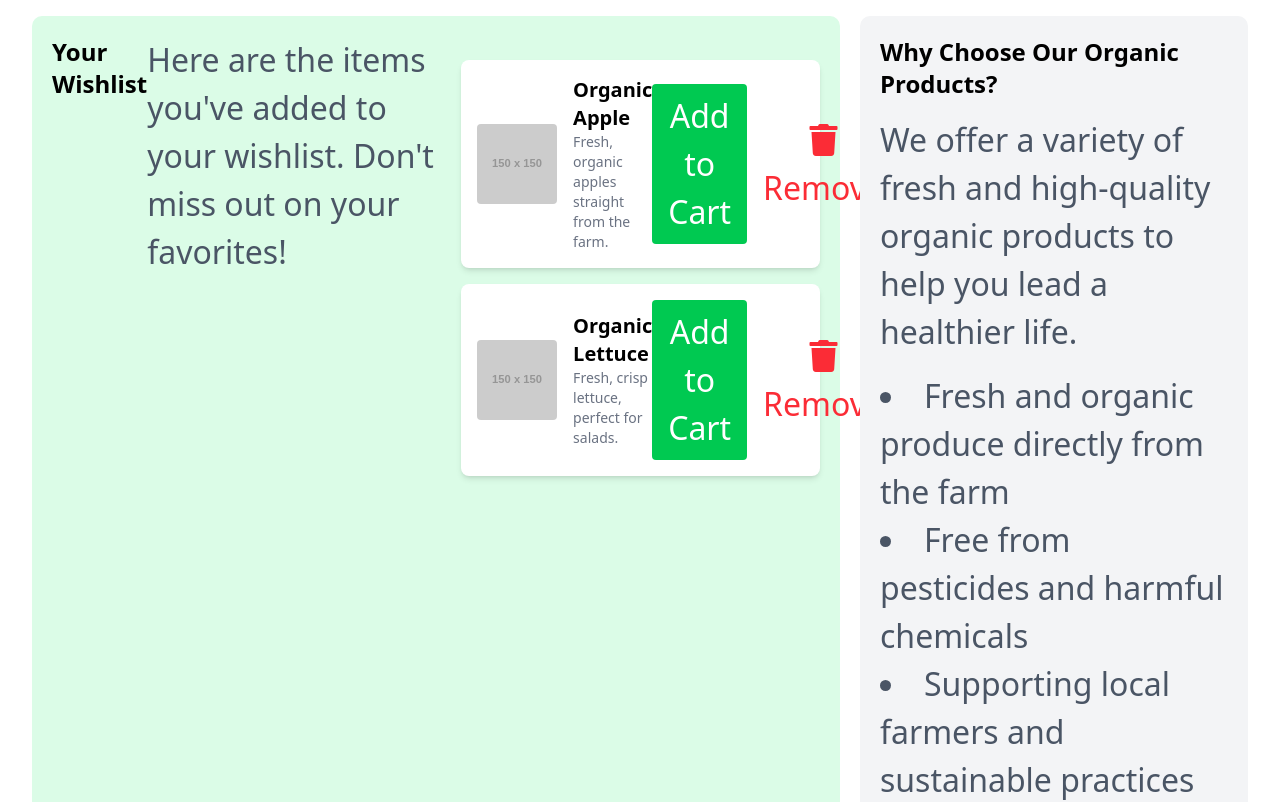
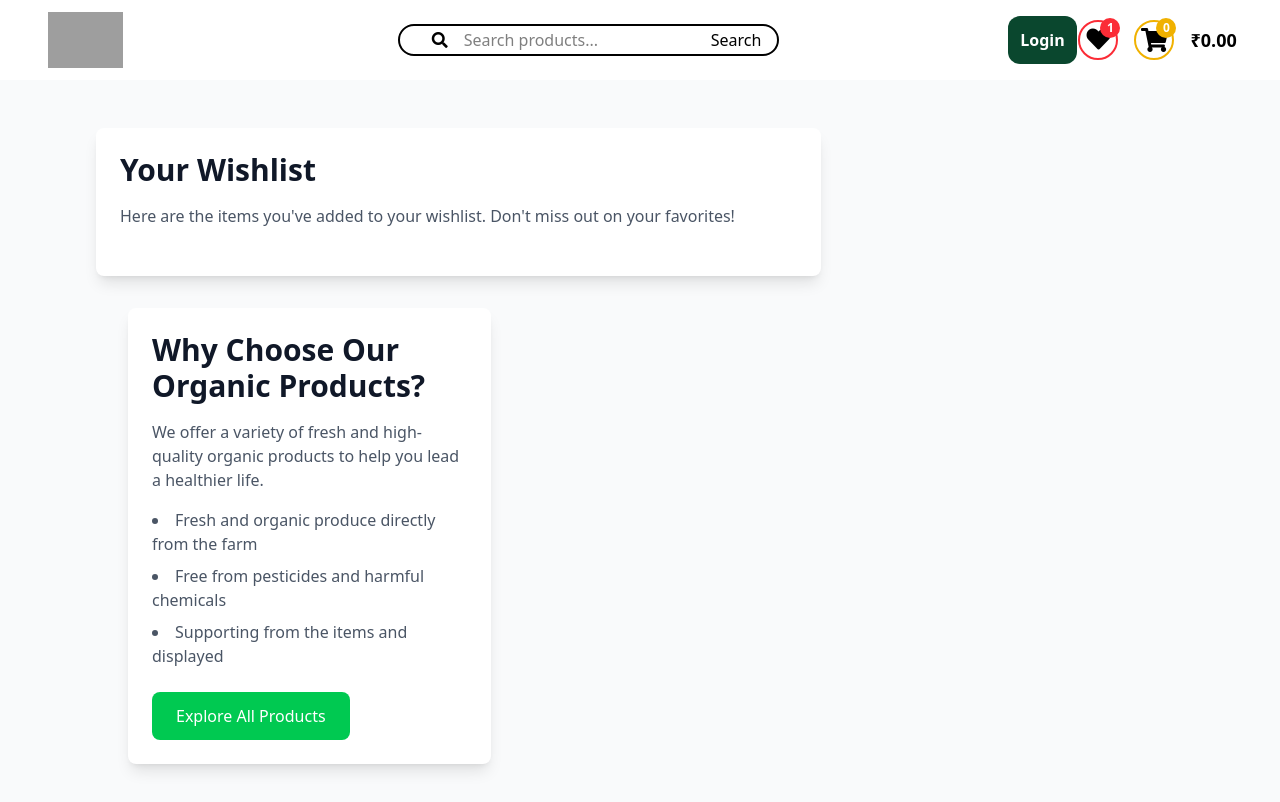
Before and after one commit to anshumanmishhra3/FreshIo-web, a Vue app: page /wishlist in a window 1280 px wide. Shown: the top 802 px of the page. Built offline with nearby package versions, Linux system fonts and the light colour scheme; grey boxes are pictures that could not be loaded.

Commit message:
done with wishtlist

```diff
--- a/src/components/NavBar.vue
+++ b/src/components/NavBar.vue
@@ -1,7 +1,7 @@
 <template>
   <header class="bg-white shadow-md">
 
-    <nav class="flex items-center justify-around h-[5rem]">
+    <nav class="flex items-center justify-between h-[5rem]">
       <!-- Logo -->
       <router-link :to="'/'">
 
@@ -27,11 +27,11 @@
 
       <!-- Icons -->
 
-      <div class="flex items-center space-x-4">
+      <div class="flex items-center md:mr-[1.7rem] space-x-4">
         <!-- Profile Icon -->
         <router-link :to="'/login'">
         <div
-          class="hidden sm:flex items-center justify-center w-12 h-12 border-2 border-green-500 rounded-full cursor-pointer profile-icon-hover"
+          class="hidden sm:flex items-center justify-center w-10 h-10 border-2 border-green-500 rounded-full cursor-pointer profile-icon-hover"
         >
           <i v-if="auth.loggedin" @click="auth.handleLogout" class="fa fa-user text-2xl"></i>
           <button v-else class="rounded-xl p-3 text-white font-bold log-in-btn cursor-pointer">Login</button>
@@ -41,7 +41,7 @@
 
         <!-- Favorites Icon -->
         <div
-          class="hidden md:flex relative items-center justify-center w-12 h-12 border-2 border-red-500 rounded-full cursor-pointer favorite-icon-hover"
+          class="hidden md:flex relative items-center justify-center w-10 h-10 border-2 border-red-500 rounded-full cursor-pointer favorite-icon-hover"
         >
         <router-link :to="'/wishlist'">
 
@@ -57,7 +57,7 @@
 
         <router-link :to="'/cart'">
         <div
-          class="flex relative items-center justify-center md:w-12 md:h-12 w-16 h-16 border-2 border-yellow-500 rounded-full cursor-pointer cart-icon-hover"
+          class="flex relative items-center justify-center md:w-10 md:h-10 w-16 h-16 border-2 border-yellow-500 rounded-full cursor-pointer cart-icon-hover"
         >
           <i class="fa fa-shopping-cart text-4xl sm:text-2xl"></i>
           <span
--- a/src/components/ProductContainerSection.vue
+++ b/src/components/ProductContainerSection.vue
@@ -46,10 +46,10 @@
     </div>
     <!-- Action Buttons: Cart + Wishlist -->
     <div class="flex gap-2 w-full mt-auto">
-      <button class="flex-1 cursor-pointer px-4 py-2 bg-green-600 text-white rounded-lg hover:bg-green-700 transition-colors" :key="item.id"  @click="btn.addToCart(item)">
+      <button class="flex-1 cursor-pointer px-1 py-2 bg-green-600 text-white rounded-lg hover:bg-green-700 transition-colors" :key="item.id"  @click="btn.addToCart(item)">
         Add to Cart
       </button>
-      <button class="flex-1 cursor-pointer px-4 py-2 border border-red-500 text-red-500 rounded-lg hover:bg-red-50 transition-colors" @click="btn.addToWishlist(item)">
+      <button class="flex-1 cursor-pointer px-1 py-2 border border-red-500 text-red-500 rounded-lg hover:bg-red-50 transition-colors" @click="btn.addToWishlist(item)">
         Wishlist
       </button>
     </div>
--- a/src/routes/router.js
+++ b/src/routes/router.js
@@ -28,7 +28,8 @@ import { authStore } from '../store/auth';
         name : 'login',
         component : LoginPage,
 
-      }
+      },
+
     ];
 
     const router = createRouter({
--- a/src/view/WishList.vue
+++ b/src/view/WishList.vue
@@ -1,49 +1,30 @@
 <template>
-  <section>
-    <div class="main-container">
+    <NavBar />
+  <section class="py-12 bg-gray-50">
+    <div class="max-w-6xl mx-auto px-4 md:px-8">
       <!-- Left Wishlist Section -->
-      <div class="container-1 custom-wishlist-left bg-green-100 p-8">
-        <h1 class="text-2xl font-bold text-black mb-4">Your Wishlist</h1>
-        <p class="text-gray-600">Here are the items you've added to your wishlist. Don't miss out on your favorites!</p>
+      <div class="bg-white p-6 rounded-lg shadow-lg mb-8 md:w-2/3">
+        <h1 class="text-3xl font-semibold text-gray-900 mb-4">Your Wishlist</h1>
+        <p class="text-gray-600 mb-6">Here are the items you've added to your wishlist. Don't miss out on your favorites!</p>
 
-        <div class="wishlist-items mt-6">
+        <div class="space-y-6" v-for="item in product.items" :key="item.id">
           <!-- Example of a Wishlist Item -->
-          <div class="wishlist-item flex items-center justify-between bg-white p-4 mb-4 rounded-lg shadow-md">
+          <div class="wishlist-item flex items-center justify-between p-4 border border-gray-200 rounded-lg shadow-sm hover:shadow-md transition duration-300">
             <img
-              src="https://via.placeholder.com/150"
+              :src="item.image"
               alt="item 1"
-              class="w-20 h-20 object-cover rounded"
+              class="w-20 h-20 object-cover rounded-md"
             />
             <div class="item-info ml-4 flex-1">
-              <h2 class="text-xl font-semibold text-black">Organic Apple</h2>
-              <p class="text-sm text-gray-500">Fresh, organic apples straight from the farm.</p>
+              <h2 class="text-xl font-medium text-gray-800">{{ item.title }}</h2>
+              <p class="text-sm text-gray-500">{{ item.description }}</p>
             </div>
             <div class="item-action flex items-center space-x-4">
-              <button class="bg-green-500 text-white py-2 px-4 rounded hover:bg-green-600">
+              <button class="bg-green-500 text-white py-2 px-4 cursor-pointer rounded-md hover:bg-green-600 transition duration-200"
+              @click="product.addToCart(item)">
                 Add to Cart
               </button>
-              <button class="text-red-500 hover:text-red-600">
-                <i class="fas fa-trash"></i> Remove
-              </button>
-            </div>
-          </div>
-
-          <!-- Repeat this block for other wishlist items -->
-          <div class="wishlist-item flex items-center justify-between bg-white p-4 mb-4 rounded-lg shadow-md">
-            <img
-              src="https://via.placeholder.com/150"
-              alt="item 2"
-              class="w-20 h-20 object-cover rounded"
-            />
-            <div class="item-info ml-4 flex-1">
-              <h2 class="text-xl font-semibold text-black">Organic Lettuce</h2>
-              <p class="text-sm text-gray-500">Fresh, crisp lettuce, perfect for salads.</p>
-            </div>
-            <div class="item-action flex items-center space-x-4">
-              <button class="bg-green-500 text-white py-2 px-4 rounded hover:bg-green-600">
-                Add to Cart
-              </button>
-              <button class="text-red-500 hover:text-red-600">
+              <button class="text-red-500 hover:text-red-600 cursor-pointer transition duration-200">
                 <i class="fas fa-trash"></i> Remove
               </button>
             </div>
@@ -51,30 +32,34 @@
         </div>
       </div>
 
-      <!-- Right Wishlist Section -->
-      <div class="container-2 custom-wishlist-right bg-gray-100 p-8 flex flex-col mr-8">
-        <h1 class="text-2xl font-bold text-black mb-4">Why Choose Our Organic Products?</h1>
+      <div class="bg-white p-6 rounded-lg shadow-lg md:w-1/3 ml-0 md:ml-8">
+        <h1 class="text-3xl font-semibold text-gray-900 mb-4">Why Choose Our Organic Products?</h1>
         <p class="text-gray-600 mb-4">We offer a variety of fresh and high-quality organic products to help you lead a healthier life.</p>
-        <ul class="list-disc list-inside text-gray-600">
+        <ul class="list-disc list-inside text-gray-600 space-y-2">
           <li>Fresh and organic produce directly from the farm</li>
           <li>Free from pesticides and harmful chemicals</li>
-          <li>Supporting local farmers and sustainable practices</li>
+          <li>Supporting from the items and displayed </li>
         </ul>
-        <button class="bg-green-500 text-white py-3 px-6 rounded-lg mt-6 hover:bg-green-600">
+        <button class="bg-green-500 cursor-pointer text-white py-3 px-6 rounded-lg mt-6 hover:bg-green-600 transition duration-200">
           Explore All Products
         </button>
       </div>
     </div>
   </section>
+  <Footer />
 </template>
 
 <style scoped>
 .wishlist-item:hover {
-  box-shadow: 0 4px 6px rgba(0, 0, 0, 0.1);
+  box-shadow: 0 6px 12px rgba(0, 0, 0, 0.1);
 }
 </style>
 
 <script setup>
 import NavBar from '../components/NavBar.vue';
 import Footer from '../components/Footer.vue';
+import { productStore } from '../store/cart';
+
+const product = productStore();
+
 </script>
```
Also changed, not shown: src/store/cart.js (+16 -15 lines).
